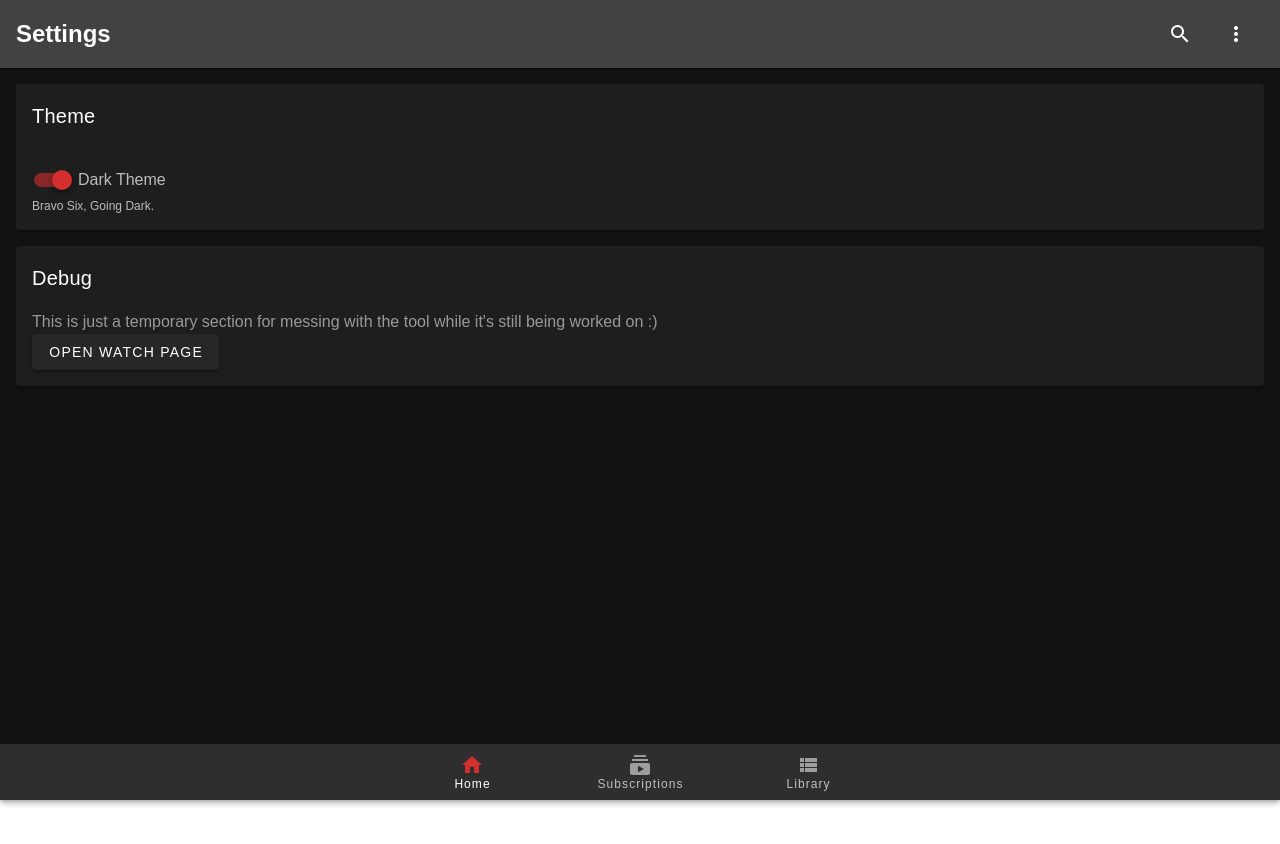
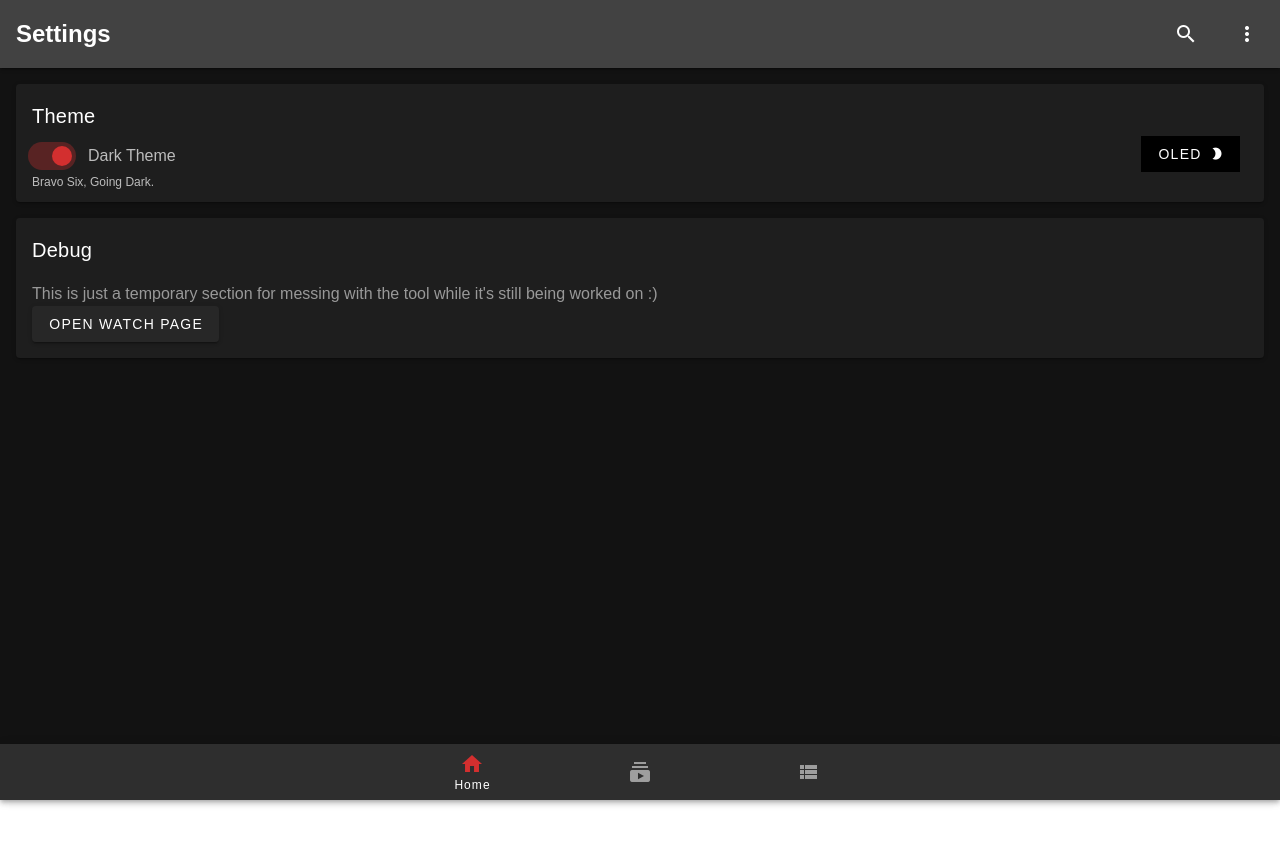
Before and after one commit to VueTubeApp/VueTube, a Nuxt app in the folder NUXT/: page /settings in a window 1280 px wide. Both pictures are taken after a click on the element "Dark Theme". Shown: the top 844 px of the page. Before the commit the page ends 800 px from the top, so only its background shows below. Built offline with nearby package versions, Linux system fonts and the light colour scheme.

Commit message:
amoled theme

```diff
--- a/NUXT/layouts/default.vue
+++ b/NUXT/layouts/default.vue
@@ -1,16 +1,13 @@
 <template>
-  <v-app>
-
-    <v-card class="topNav rounded-0" style="display: flex;" color="accent">
+  <v-app class="background">
+    <v-card class="topNav rounded-0" style="display: flex;" color="accent white--text">
       <h2 v-text="page" />
       <v-spacer />
-      <v-btn text class="toolbarAction"><v-icon>mdi-magnify</v-icon></v-btn>
+      <v-btn text class="toolbarAction" color="white"><v-icon>mdi-magnify</v-icon></v-btn>
 
-
-
-      <v-menu offset-y>
+      <v-menu offset-y content-class="mt-4">
         <template v-slot:activator="{ on, attrs }">
-        <v-btn text class="toolbarAction" v-bind="attrs" v-on="on"><v-icon>mdi-dots-vertical</v-icon></v-btn>
+          <v-btn text class="toolbarAction" v-bind="attrs" v-on="on" color="white" style="padding-right: 0 !important;"><v-icon>mdi-dots-vertical</v-icon></v-btn>
         </template>
         <v-list>
           <v-list-item v-for="(item, index) in dropdownMenu" :key="index">
@@ -18,16 +15,13 @@
           </v-list-item>
         </v-list>
       </v-menu>
-
-
     </v-card>
 
-
-    <div>
+    <div class="background" style="min-height: 100%">
       <nuxt />
     </div>
 
-    <v-bottom-navigation v-model="tabSelection" class="bottomNav rounded-0">
+    <v-bottom-navigation v-model="tabSelection" shift class="bottomNav background rounded-0">
       <v-btn v-for="(item, i) in tabs" :key="i" class="navButton" :to="item.link">
 
         <span v-text="item.name" />
--- a/NUXT/nuxt.config.js
+++ b/NUXT/nuxt.config.js
@@ -44,11 +44,13 @@ export default {
       dark: false,
       themes: {
         light: {
+          background: colors.white,
           primary: colors.red.lighten1,
           accent: "#E62117",
           info: "#000"
         },
         dark: {
+          background: colors.grey.darken9,
           primary: colors.red.darken2, //colors.blue.darken2
           accent: colors.grey.darken3,
           secondary: colors.amber.darken3,
--- a/NUXT/pages/settings.vue
+++ b/NUXT/pages/settings.vue
@@ -2,16 +2,27 @@
   <div class="mainContainer">
 
 
-    <v-card>
+    <v-card class="pb-5">
       <v-card-title>Theme</v-card-title>
-      <section>
+      <v-row class="ml-3 mr-6">
+        <section class="row">
           <v-switch
             v-model="$vuetify.theme.dark"
             label="Dark Theme"
             hint="Bravo Six, Going Dark."
             persistent-hint
+            inset
           />
         </section>
+        <v-btn v-if="$vuetify.theme.dark" text tile class="white--text black" @click="amoled" >
+          {{
+            this.$vuetify.theme.themes.dark.background === '#000000'
+            ? 'LCD'
+            : 'OLED'
+          }}
+          <v-icon :size="this.$vuetify.theme.themes.dark.background === '#000000' ? '.5rem' : '.9rem'" class="ml-2">mdi-brightness-2</v-icon>
+        </v-btn>
+      </v-row>
     </v-card>
 
     <v-card>
@@ -26,6 +37,26 @@
   </div>
 </template>
 
+<script>
+export default {
+  methods: {
+    amoled () {
+      this.$vuetify.theme.themes.dark.background === '#000000' ? (
+        this.$vuetify.theme.themes.dark.accent = '#444444',
+        this.$vuetify.theme.themes.dark.background = '#111111'
+       ) : (
+        this.$vuetify.theme.themes.dark.accent = '#000000',
+        this.$vuetify.theme.themes.dark.background = '#000000'
+      )
+      // doesn't work 😭
+      // console.log(document.getElementsByClassName('v-application--wrap')[0])
+      // console.log(document.getElementsByClassName('v-application--wrap')[0].style)
+      // document.getElementsByClassName('v-application--wrap')[0].style.backgroundColor = "#000000 !important"
+    }
+  }
+}
+</script>
+
 <style scoped>
 .v-card {
   margin: 1em;
```
Lines whose indentation alone changed are shown as unchanged.
